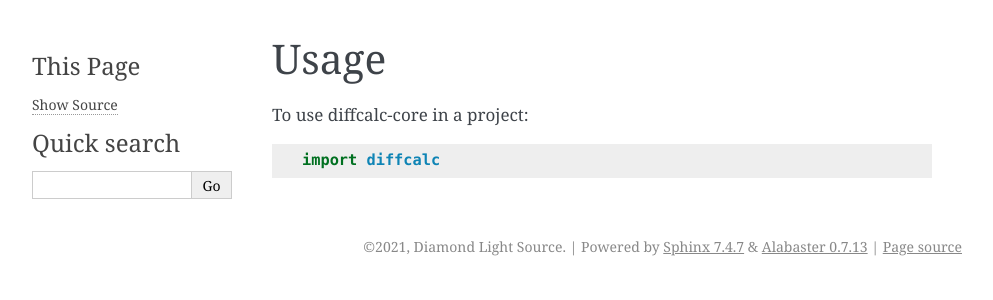
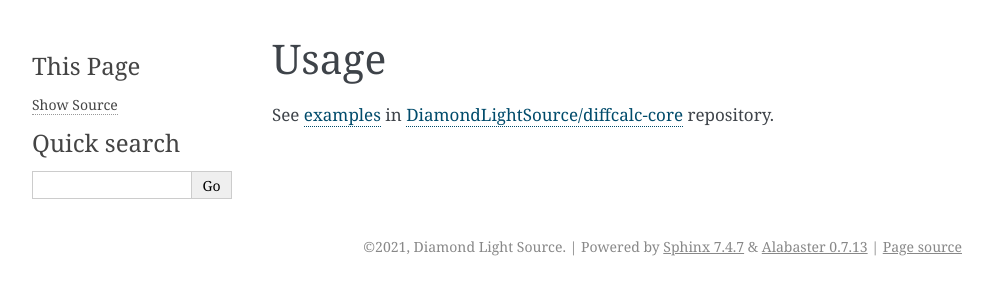
Before and after one commit to DiamondLightSource/diffcalc-core, a Sphinx documentation site: the page built from docs/usage.rst, in a window 1280 px wide. Shown: the top 300 px of the page, without its empty margins (148-1141 px from the left). Built offline with Sphinx 7.4.7, drawn with Linux system fonts in a browser that asks for light colours.

Commit message:
Add links to example scripts

```diff
--- a/docs/usage.rst
+++ b/docs/usage.rst
@@ -2,6 +2,7 @@
 Usage
 =====
 
-To use diffcalc-core in a project::
+See examples_ in `DiamondLightSource/diffcalc-core`_ repository.
 
-    import diffcalc
+ .. _examples: https://github.com/DiamondLightSource/diffcalc-core/tree/main/examples
+ .. _`DiamondLightSource/diffcalc-core`: https://github.com/DiamondLightSource/diffcalc-core
```
